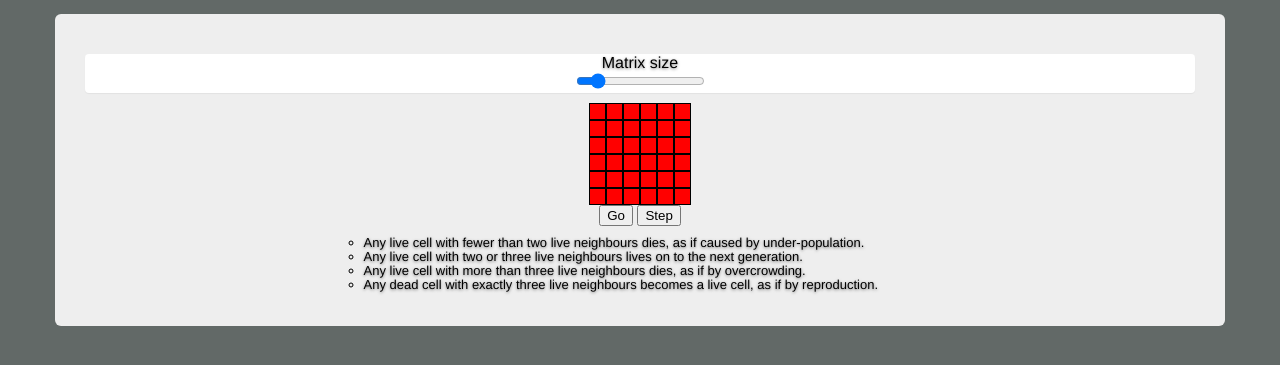
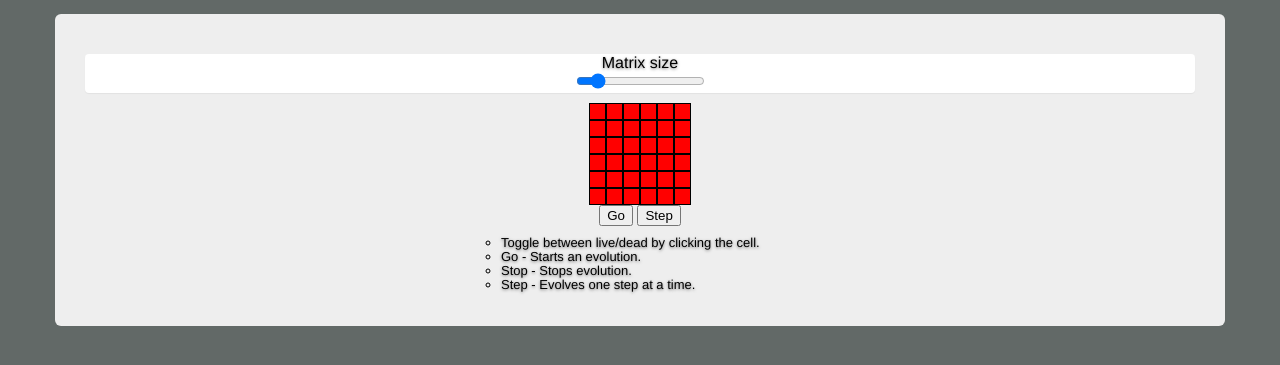
Before and after one commit to deepzm/game-of-life, a plain HTML site: page js/gol.html in a window 1280 px wide. Shown: the part 51-416 px from the top of the page. Drawn offline with nearby package versions, Linux system fonts and the light colour scheme.

Commit message:
added instructions

```diff
--- a/js/css/gol.css
+++ b/js/css/gol.css
@@ -49,7 +49,7 @@ body {
 
 .panel-bulletpoints {
 	font-size: small;
-	width: 50%;
+	width: 280px;
 	margin-left: auto;
 	margin-right: auto;
 	text-align: left;
--- a/js/gol.html
+++ b/js/gol.html
@@ -33,10 +33,10 @@
         </div>
         <div class="panel-bulletpoints">
           <ul>
-            <li>Any live cell with fewer than two live neighbours dies, as if caused by under-population.</li>
-            <li>Any live cell with two or three live neighbours lives on to the next generation.</li>
-            <li>Any live cell with more than three live neighbours dies, as if by overcrowding.</li>
-            <li>Any dead cell with exactly three live neighbours becomes a live cell, as if by reproduction.</li>
+            <li>Toggle between live/dead by clicking the cell.</li>
+            <li>Go - Starts an evolution.</li>
+            <li>Stop - Stops evolution.</li>
+            <li>Step - Evolves one step at a time.</li>
           </ul>
         </div>
       </div>
```
